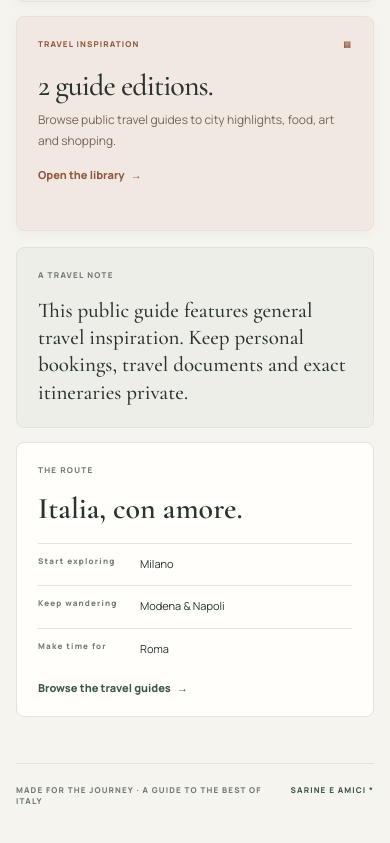
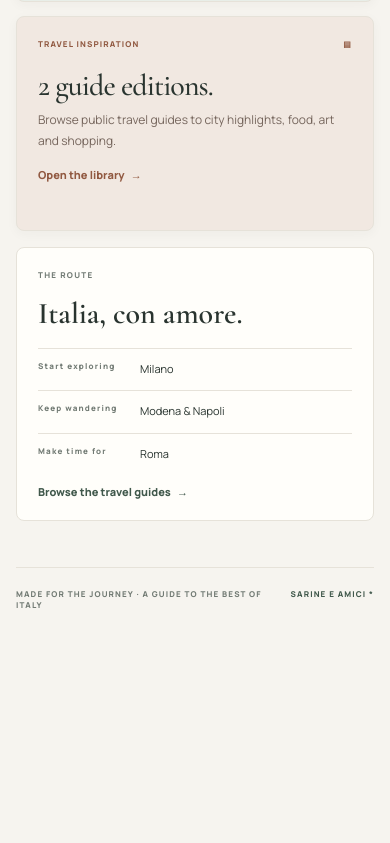
Before and after one commit to IngridFerrante/sassy-travels, a plain HTML site: page index.html in a window 390 px wide. Shown: the part 2526-3369 px from the top of the page. After the commit the page ends 3239 px from the top, so only its background shows below. Drawn offline with nearby package versions, Linux system fonts and the light colour scheme.

Commit message:
Remove travel note panel
Keep the route information card while removing the travel note from the overview.

Co-authored-by: Copilot <223556219+Copilot@users.noreply.github.com>

```diff
--- a/app.js
+++ b/app.js
@@ -68,10 +68,7 @@
         <article class="feature-card feature-itinerary"><div class="feature-topline"><span>FOUR STOPS</span><span aria-hidden="true">↗</span></div><h3>Milano to Roma.</h3><p>Explore the character, culture and cuisine of four remarkable cities.</p><button class="text-link" type="button" data-section="itinerary">Open the itinerary <span aria-hidden="true">→</span></button></article>
         <article class="feature-card feature-budget"><div class="feature-topline"><span>TRAVEL INSPIRATION</span><span aria-hidden="true">▤</span></div><h3>${trip.files.length} guide editions.</h3><p>Browse public travel guides to city highlights, food, art and shopping.</p><button class="text-link" type="button" data-section="files">Open the library <span aria-hidden="true">→</span></button></article>
       </div>
-      <div class="editorial-grid">
-        <article class="travel-note"><span class="card-label">A TRAVEL NOTE</span><blockquote>${escapeHtml(trip.note)}</blockquote></article>
-        <aside class="trip-facts"><span class="card-label">THE ROUTE</span><strong>Italia, con amore.</strong><dl><div><dt>Start exploring</dt><dd>Milano</dd></div><div><dt>Keep wandering</dt><dd>Modena & Napoli</dd></div><div><dt>Make time for</dt><dd>Roma</dd></div></dl><div class="trip-facts-actions"><button class="text-link" type="button" data-section="files">Browse the travel guides <span aria-hidden="true">→</span></button></div></aside>
-      </div>`;
+      <aside class="trip-facts trip-facts--standalone"><span class="card-label">THE ROUTE</span><strong>Italia, con amore.</strong><dl><div><dt>Start exploring</dt><dd>Milano</dd></div><div><dt>Keep wandering</dt><dd>Modena & Napoli</dd></div><div><dt>Make time for</dt><dd>Roma</dd></div></dl><div class="trip-facts-actions"><button class="text-link" type="button" data-section="files">Browse the travel guides <span aria-hidden="true">→</span></button></div></aside>`;
   }
 
   function itineraryTemplate() {
--- a/assets/styles.css
+++ b/assets/styles.css
@@ -891,10 +891,8 @@ body {
 .feature-budget .text-link { color: var(--terracotta-deep); }
 .text-link:hover { color: var(--terracotta-deep); }
 
-.editorial-grid { display: grid; gap: 14px; margin-top: 16px; }
-.travel-note, .trip-facts { min-width: 0; padding: 25px; border: 1px solid var(--line); border-radius: 8px; background: var(--surface); }
-.travel-note { background: #eeeee8; }
-.travel-note blockquote { margin: 17px 0 0; color: var(--ink); font-family: var(--serif); font-size: clamp(21px, 3vw, 30px); line-height: 1.3; }
+.trip-facts { min-width: 0; padding: 25px; border: 1px solid var(--line); border-radius: 8px; background: var(--surface); }
+.trip-facts--standalone { margin-top: 16px; }
 .trip-route-map { width: min(100%, 960px); margin: 28px auto 0; overflow: hidden; border: 1px solid var(--line); border-radius: 8px; background: var(--surface); box-shadow: 0 3px 12px rgba(40, 46, 39, .06); }
 .trip-route-map img { display: block; width: 100%; height: auto; }
 .trip-facts > strong { display: block; margin-top: 15px; font-family: var(--serif); font-size: 30px; font-weight: 600; }
@@ -1070,8 +1068,7 @@ body {
   .highlights-section .section-heading { margin-top: 52px; }
   .highlight-card { min-height: 220px; padding: 22px; }
   .feature-card { min-height: 215px; padding: 21px; }
-  .editorial-grid { grid-template-columns: 1fr; }
-  .travel-note, .trip-facts { padding: 21px; }
+  .trip-facts { padding: 21px; }
   .page-footer { margin-top: 46px; }
 }
 
--- a/docs/app.js
+++ b/docs/app.js
@@ -68,10 +68,7 @@
         <article class="feature-card feature-itinerary"><div class="feature-topline"><span>FOUR STOPS</span><span aria-hidden="true">↗</span></div><h3>Milano to Roma.</h3><p>Explore the character, culture and cuisine of four remarkable cities.</p><button class="text-link" type="button" data-section="itinerary">Open the itinerary <span aria-hidden="true">→</span></button></article>
         <article class="feature-card feature-budget"><div class="feature-topline"><span>TRAVEL INSPIRATION</span><span aria-hidden="true">▤</span></div><h3>${trip.files.length} guide editions.</h3><p>Browse public travel guides to city highlights, food, art and shopping.</p><button class="text-link" type="button" data-section="files">Open the library <span aria-hidden="true">→</span></button></article>
       </div>
-      <div class="editorial-grid">
-        <article class="travel-note"><span class="card-label">A TRAVEL NOTE</span><blockquote>${escapeHtml(trip.note)}</blockquote></article>
-        <aside class="trip-facts"><span class="card-label">THE ROUTE</span><strong>Italia, con amore.</strong><dl><div><dt>Start exploring</dt><dd>Milano</dd></div><div><dt>Keep wandering</dt><dd>Modena & Napoli</dd></div><div><dt>Make time for</dt><dd>Roma</dd></div></dl><div class="trip-facts-actions"><button class="text-link" type="button" data-section="files">Browse the travel guides <span aria-hidden="true">→</span></button></div></aside>
-      </div>`;
+      <aside class="trip-facts trip-facts--standalone"><span class="card-label">THE ROUTE</span><strong>Italia, con amore.</strong><dl><div><dt>Start exploring</dt><dd>Milano</dd></div><div><dt>Keep wandering</dt><dd>Modena & Napoli</dd></div><div><dt>Make time for</dt><dd>Roma</dd></div></dl><div class="trip-facts-actions"><button class="text-link" type="button" data-section="files">Browse the travel guides <span aria-hidden="true">→</span></button></div></aside>`;
   }
 
   function itineraryTemplate() {
--- a/docs/assets/styles.css
+++ b/docs/assets/styles.css
@@ -891,10 +891,8 @@ body {
 .feature-budget .text-link { color: var(--terracotta-deep); }
 .text-link:hover { color: var(--terracotta-deep); }
 
-.editorial-grid { display: grid; gap: 14px; margin-top: 16px; }
-.travel-note, .trip-facts { min-width: 0; padding: 25px; border: 1px solid var(--line); border-radius: 8px; background: var(--surface); }
-.travel-note { background: #eeeee8; }
-.travel-note blockquote { margin: 17px 0 0; color: var(--ink); font-family: var(--serif); font-size: clamp(21px, 3vw, 30px); line-height: 1.3; }
+.trip-facts { min-width: 0; padding: 25px; border: 1px solid var(--line); border-radius: 8px; background: var(--surface); }
+.trip-facts--standalone { margin-top: 16px; }
 .trip-route-map { width: min(100%, 960px); margin: 28px auto 0; overflow: hidden; border: 1px solid var(--line); border-radius: 8px; background: var(--surface); box-shadow: 0 3px 12px rgba(40, 46, 39, .06); }
 .trip-route-map img { display: block; width: 100%; height: auto; }
 .trip-facts > strong { display: block; margin-top: 15px; font-family: var(--serif); font-size: 30px; font-weight: 600; }
@@ -1070,8 +1068,7 @@ body {
   .highlights-section .section-heading { margin-top: 52px; }
   .highlight-card { min-height: 220px; padding: 22px; }
   .feature-card { min-height: 215px; padding: 21px; }
-  .editorial-grid { grid-template-columns: 1fr; }
-  .travel-note, .trip-facts { padding: 21px; }
+  .trip-facts { padding: 21px; }
   .page-footer { margin-top: 46px; }
 }
 
```
